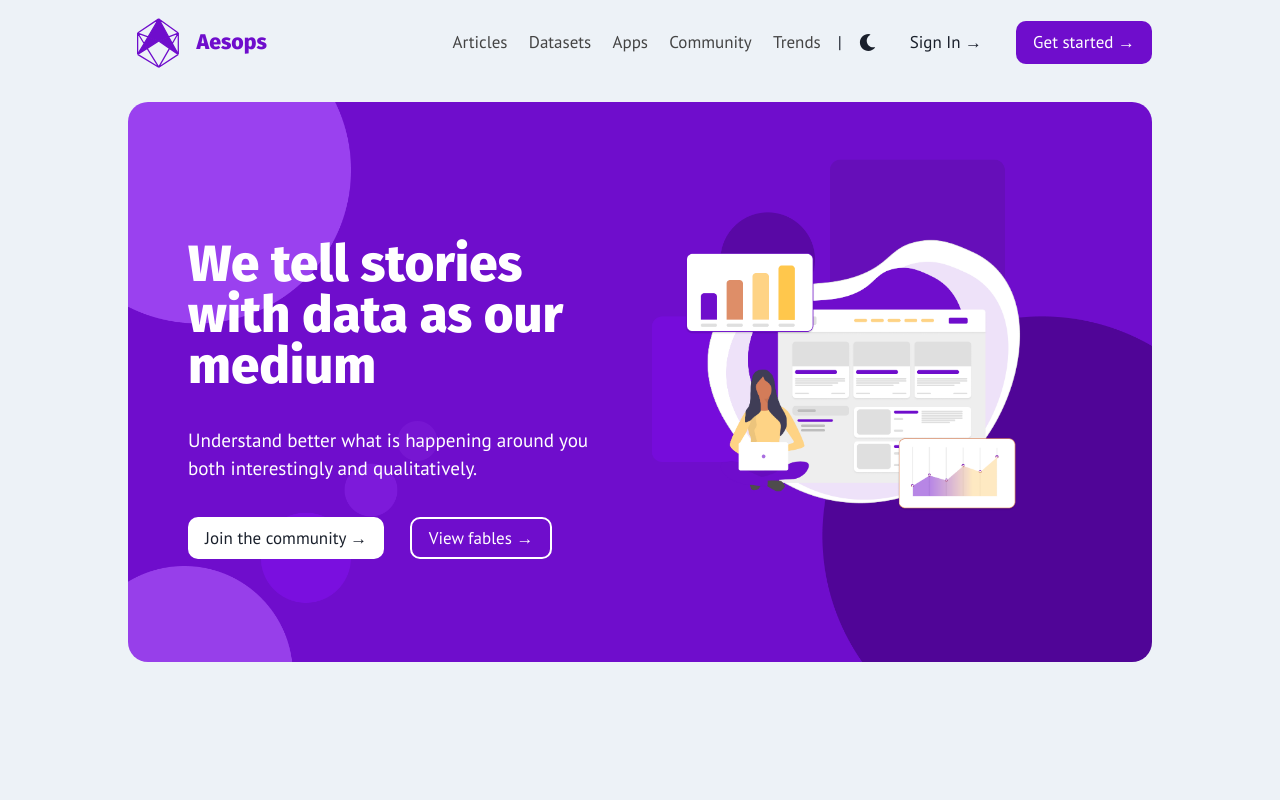
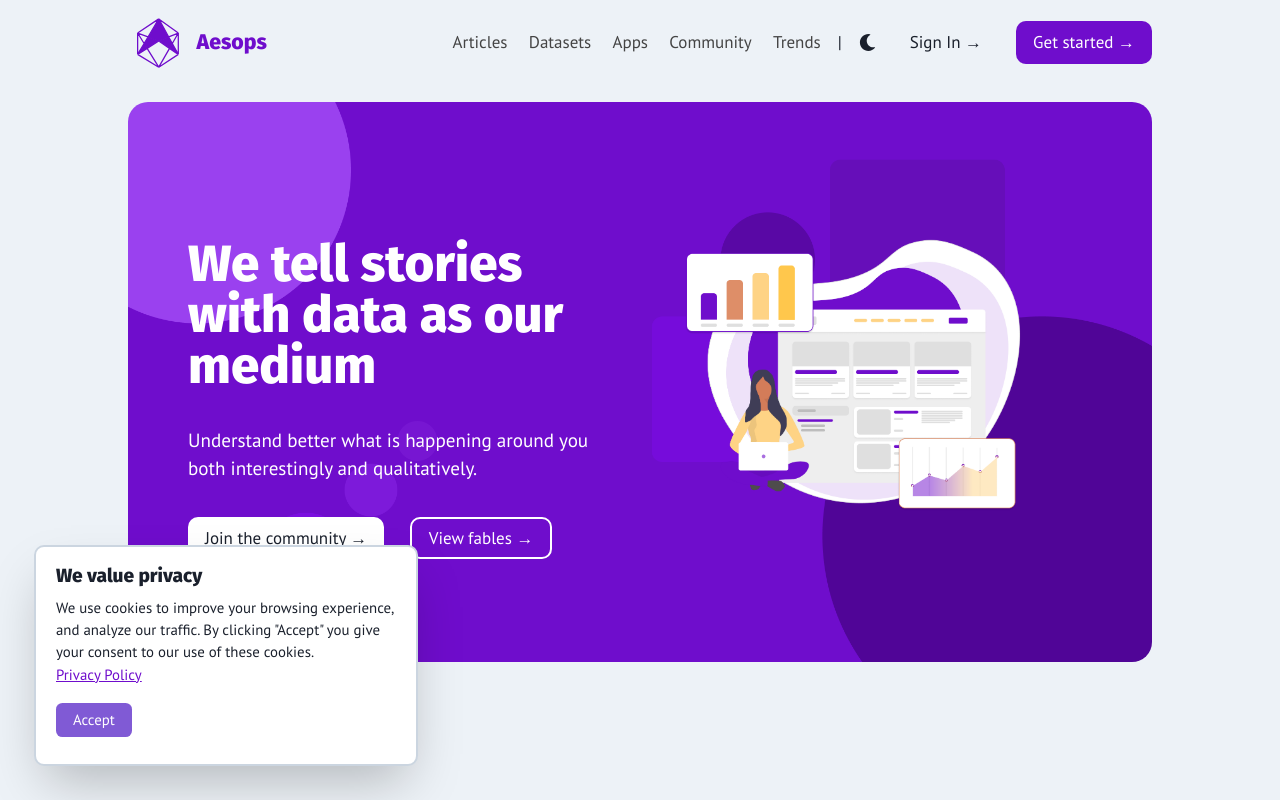
Before and after one commit to aesopske/aesops, a Next.js app: page / in a window 1280 px wide. Shown: the top 800 px of the page. Built offline with nearby package versions, Linux system fonts and the light colour scheme; no server answers; what @badrap/bar-of-progress would draw is missing.

Commit message:
added burner quick fix

```diff
--- a/pages/trends/index.jsx
+++ b/pages/trends/index.jsx
@@ -33,7 +33,7 @@ function Trends() {
                     <Box
                         as='iframe'
                         title='The tax burden in Kenya Oil market'
-                        ariaLabel='Interactive line chart'
+                        aria-label='Interactive line chart'
                         id='datawrapper-chart-mgbmZ'
                         src='https://datawrapper.dwcdn.net/mgbmZ/1/'
                         scrolling='no'
--- a/src/context/CookiePopupProvider.jsx
+++ b/src/context/CookiePopupProvider.jsx
@@ -13,7 +13,7 @@ function CookiePopupProvider({ children }) {
 
     useEffect(() => {
         if (typeof window !== 'undefined') {
-            if (!consent) {
+            if (consent) {
                 setShowCookieBanner(false)
             } else {
                 setShowCookieBanner(true)
```
